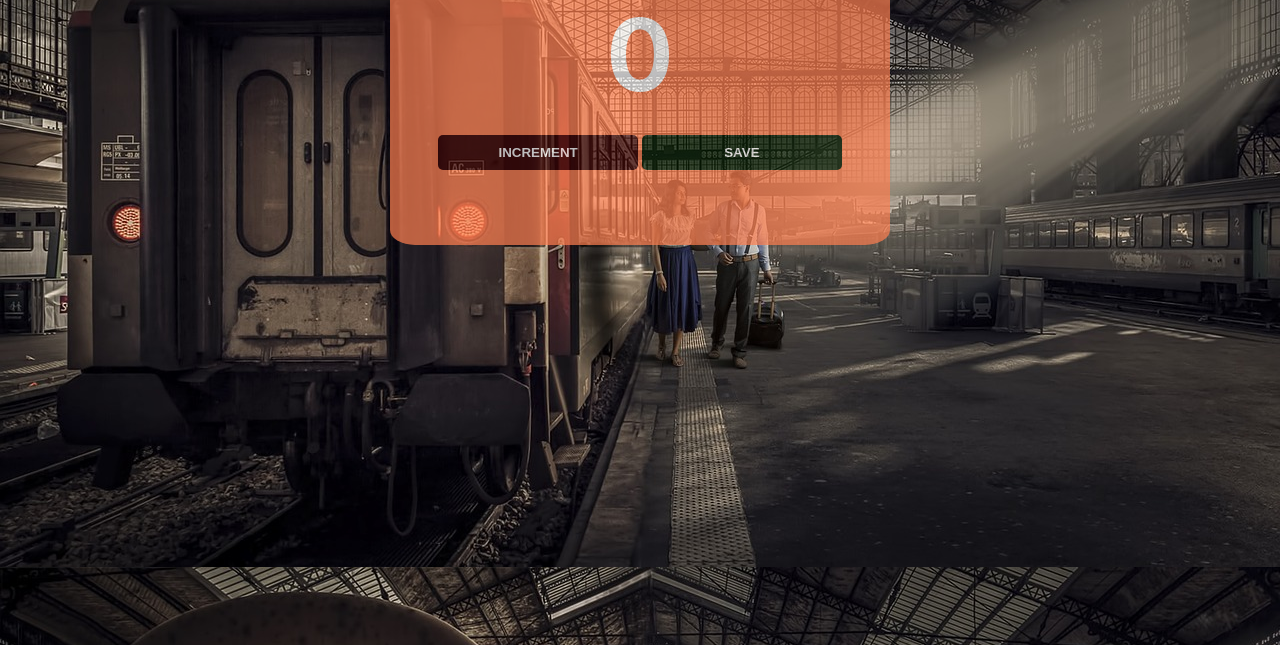
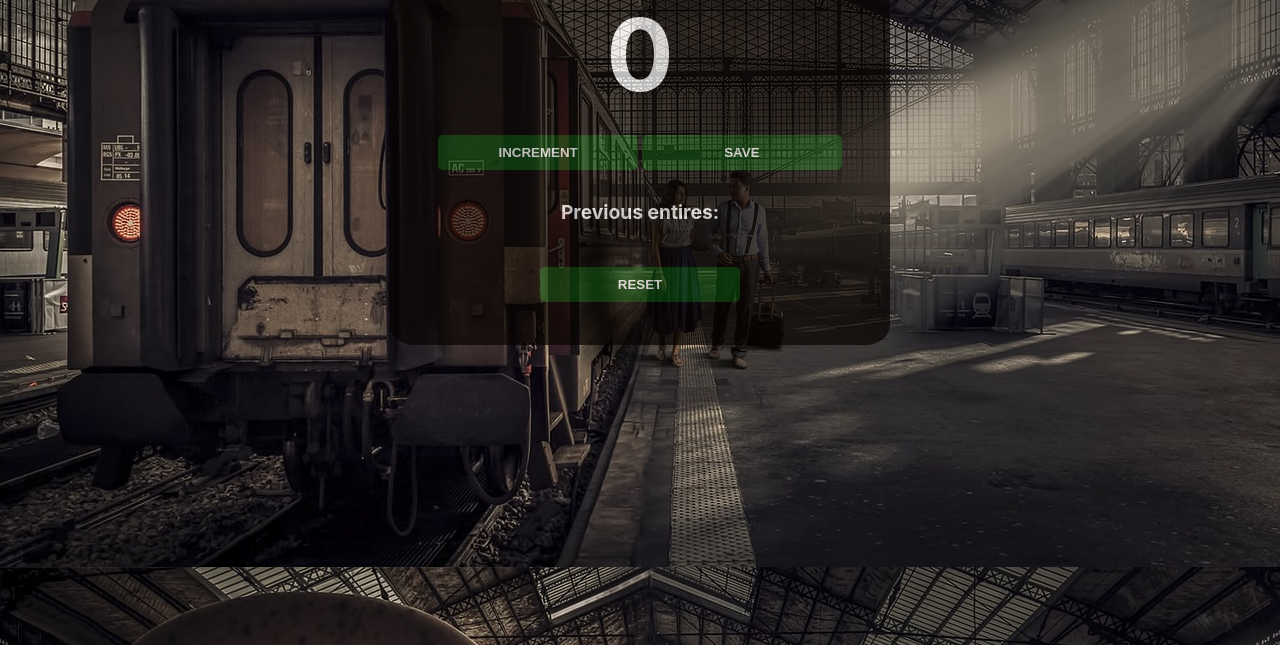
Before and after one commit to iveensmith/Train_passenger_counter_app, a plain HTML site: page index.html in a window 1280 px wide. Shown: the part 155-800 px from the top of the page. Drawn offline with Linux system fonts and the light colour scheme.

Commit message:
added save and reset functions

```diff
--- a/app.js
+++ b/app.js
@@ -4,5 +4,20 @@ let count = 0;
 // listen for clicks on the increment button , increment the count variable when the button is clicked, change the count-el in the HTML to reflect the new count
 document.getElementById('increment-btn').addEventListener('click', () => {
   count += 1;
-  document.getElementById('count-el').innerHTML = count;
+  document.getElementById('count-el').textContent = count;
 });
+
+// Create a variable that contains both the count and the dash separator, i.e. "12 - , Render the variable in the saveEl using textContext
+document.getElementById('save-btn').addEventListener('click', () => {
+  let countStr = count + ' - ';
+  count = 0;
+  document.getElementById('count-el').textContent = count;
+  document.getElementById('save-el').textContent += countStr;
+});
+
+//reset the previous entries
+document.getElementById('reset-btn').addEventListener('click', () => {
+  count = 0;
+  document.getElementById('count-el').textContent = count;
+  document.getElementById('save-el').textContent = 'Previous entires: ';
+});
--- a/index.html
+++ b/index.html
@@ -3,7 +3,7 @@
   <head>
     <meta charset="UTF-8" />
     <meta name="viewport" content="width=device-width, initial-scale=1.0" />
-    <title>Document</title>
+    <title>Passenger Counter App</title>
     <link rel="stylesheet" href="styles.css" />
   </head>
   <body>
@@ -12,6 +12,8 @@
       <h2 id="count-el">0</h2>
       <button id="increment-btn">INCREMENT</button>
       <button id="save-btn">SAVE</button>
+      <p id="save-el">Previous entires: </p>
+      <button id="reset-btn">RESET</button>
     </div>
     <script src="./app.js"></script>
   </body>
--- a/styles.css
+++ b/styles.css
@@ -9,9 +9,9 @@ body {
 
 .card {
   width: 500px;
-  height: 300px;
+  height: 400px;
   margin: 100px auto;
-  background-color: coral;
+  background-color: rgb(8, 3, 1);
   opacity: 0.7;
   border-radius: 5%;
 }
@@ -38,12 +38,20 @@ button {
   width: 200px;
   margin-bottom: 5px;
   border-radius: 5px;
+  background: rgb(9, 65, 9);
 }
 
-#increment-btn {
-  background: rgb(54, 1, 1);
+#save-el {
+  color: white;
+  font-weight: bold;
+  font-size: larger;
+  padding: 10px;
+  width: fit-content;
+  margin: 15px auto;
+  border-radius: 5px;
 }
 
-#save-btn {
-  background: rgb(1, 26, 1);
+
+#reset-btn {
+  margin: 18px auto;
 }
```
